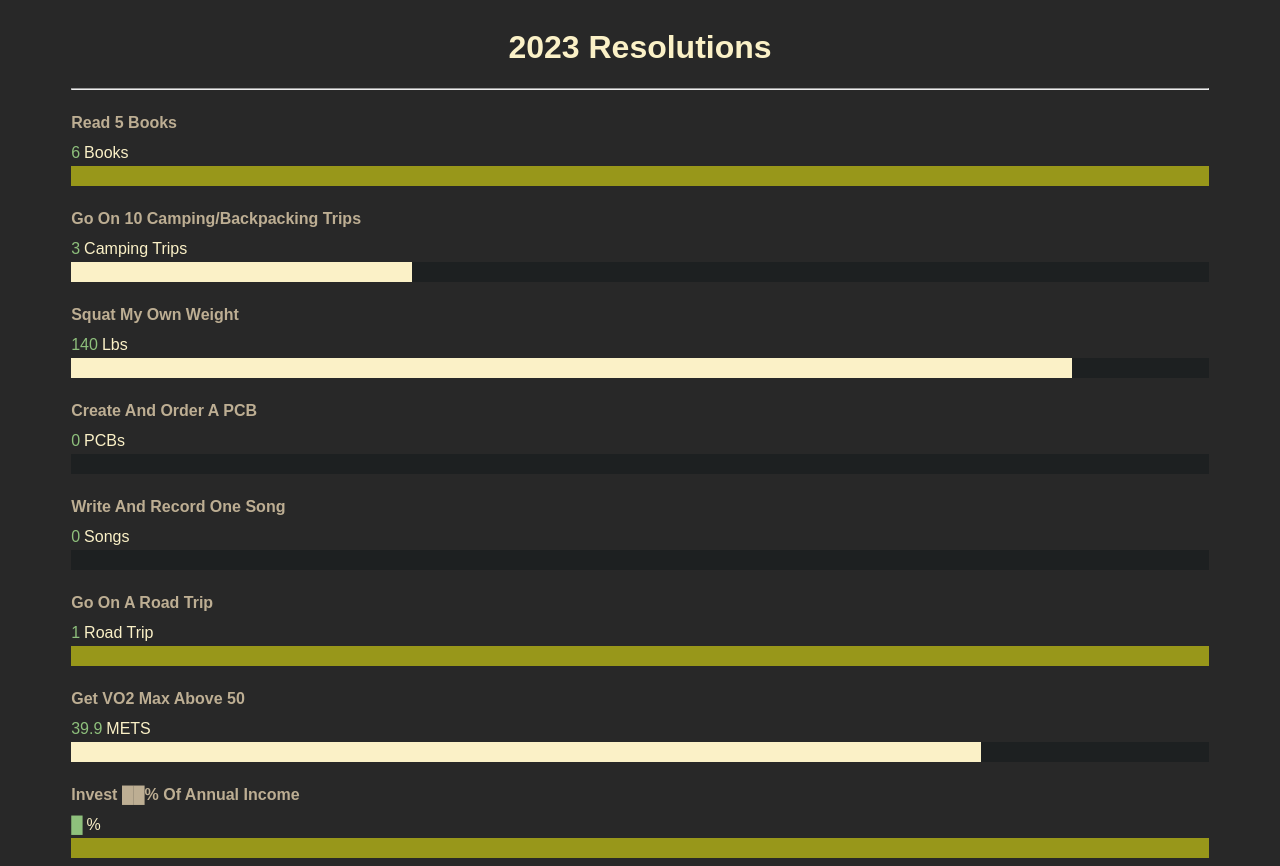
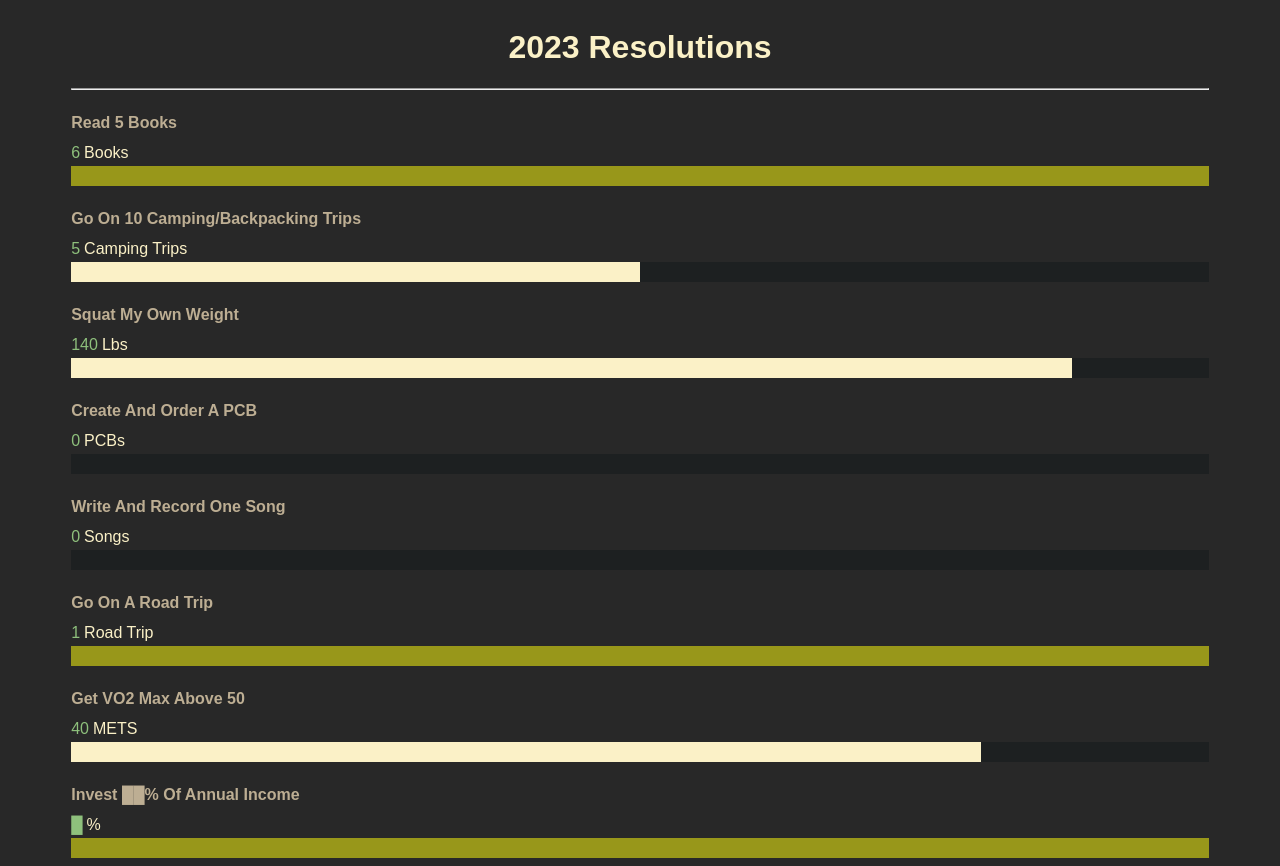
Before and after one commit to kylehovey/next-resolutions, a Next.js app: page / in a window 1280 px wide. Built offline with nearby package versions, Linux system fonts and the light colour scheme.

Commit message:
Updated 2023 resolutions

```diff
--- a/pages/index.tsx
+++ b/pages/index.tsx
@@ -21,7 +21,7 @@ const resolutions: Resolution[] = [
   {
     name: "Go on 10 camping/backpacking trips",
     goal: 10,
-    progress: 3,
+    progress: 5,
     unit: "camping trip",
     plural: "camping trips",
   },
@@ -56,14 +56,14 @@ const resolutions: Resolution[] = [
   {
     name: "Get VO2 max above 50",
     goal: 50,
-    progress: 39.9,
+    progress: 40,
     unit: "METS",
     plural: "METS",
   },
   {
     name: "Invest ██% of annual income",
     goal: 60,
-    progress: Math.round((0.6763 / 0.6) * 100),
+    progress: Math.round(75),
     unit: "%",
     plural: "%",
     redacted: true,
```
